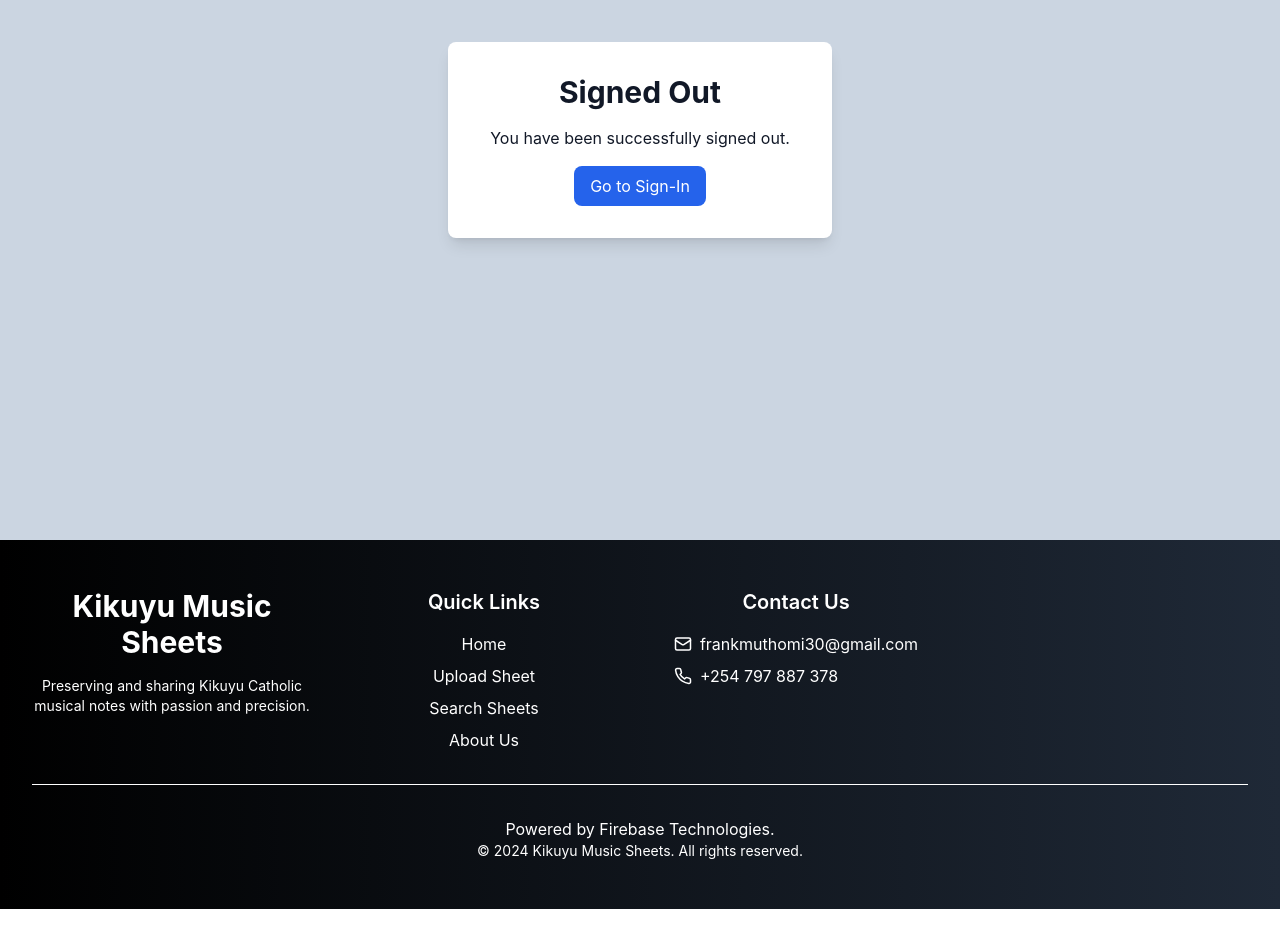
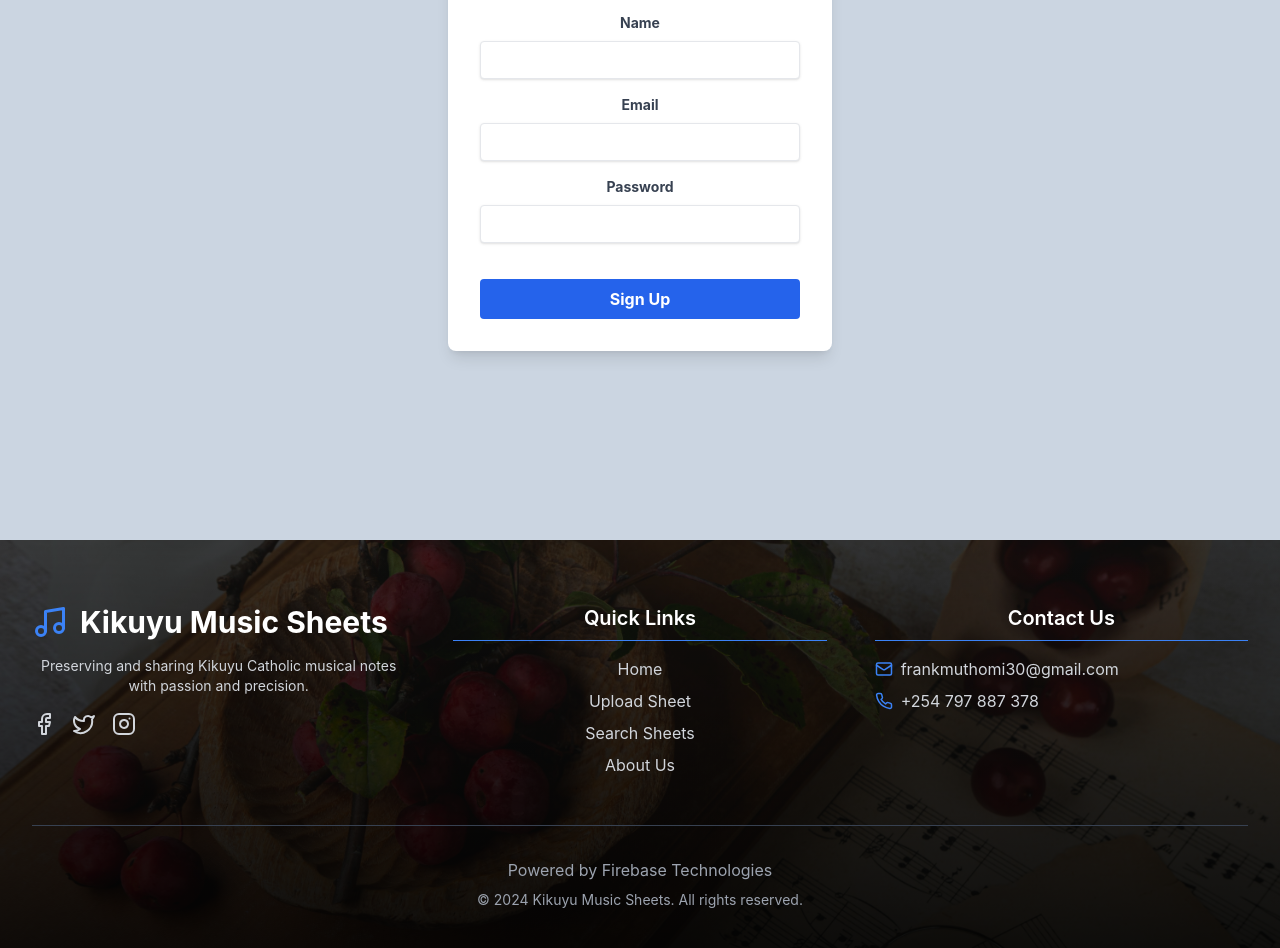
Before and after one commit to frankmuthomi30/music-score-website, a React (Create React App) app: page /signout in a window 1280 px wide. Shown: the part 260-1208 px from the top of the page. Before the commit the page ends 1169 px from the top, so only its background shows below. Built offline with nearby package versions, Linux system fonts and the light colour scheme; no server answers.

Commit message:
footer img ,creating new accstatic abcd...z

```diff
--- a/src/component/Footer.jsx
+++ b/src/component/Footer.jsx
@@ -1,15 +1,16 @@
 import React from 'react';
 import { Link } from 'react-router-dom';
-import { Facebook, Twitter, Instagram, Mail, Phone } from 'lucide-react';
+import { Facebook, Twitter, Instagram, Mail, Phone, Music } from 'lucide-react';
+import footerBackground from './images/foot.jpg';  // Import the local image
 
 const FooterLink = ({ to, children }) => (
-  <Link to={to} className="text-white hover:text-cyan-500 transition-colors duration-300">
+  <Link to={to} className="text-gray-300 hover:text-white transition-colors duration-300">
     {children}
   </Link>
 );
 
 const SocialLink = ({ href, icon: Icon }) => (
-  <a href={href} target="_blank" rel="noopener noreferrer" className="text-white hover:text-white transition-colors duration-300">
+  <a href={href} target="_blank" rel="noopener noreferrer" className="text-gray-300 hover:text-white transition-colors duration-300">
     <Icon size={24} />
   </a>
 );
@@ -18,42 +19,67 @@
   const currentYear = new Date().getFullYear();
 
   return (
-    <footer className="bg-gradient-to-r from-black to-gray-800 text-white py-12 mt-auto">
-      <div className="max-w-7xl mx-auto px-4 sm:px-6 lg:px-8">
-        <div className="grid grid-cols-1 md:grid-cols-4 gap-8">
+    <footer className="relative bg-black text-white py-16 mt-auto overflow-hidden">
+      {/* Background Image with Gradient Overlay */}
+      <div
+        className="absolute inset-0 z-0 bg-cover bg-center"
+        style={{
+          backgroundImage: `url(${footerBackground})`,
+          filter: "brightness(0.3)"
+        }}
+      ></div>
+
+      {/* Gradient Overlay */}
+      <div className="absolute inset-0 z-10 bg-gradient-to-t from-black via-black/50 to-transparent opacity-80"></div>
+
+      {/* Content */}
+      <div className="relative z-20 max-w-7xl mx-auto px-4 sm:px-6 lg:px-8">
+        <div className="grid grid-cols-1 md:grid-cols-3 gap-12">
+          {/* Logo and Description */}
           <div className="space-y-4">
-            <h2 className="text-3xl font-bold text-white">Kikuyu Music Sheets</h2>
-            <p className="text-sm text-white">Preserving and sharing Kikuyu Catholic musical notes with passion and precision.</p>
+            <div className="flex items-center space-x-3">
+              <Music size={36} className="text-blue-500" />
+              <h2 className="text-3xl font-bold text-white">Kikuyu Music Sheets</h2>
+            </div>
+            <p className="text-sm text-gray-300">Preserving and sharing Kikuyu Catholic musical notes with passion and precision.</p>
+            <div className="flex space-x-4 mt-4">
+              <SocialLink href="#" icon={Facebook} />
+              <SocialLink href="#" icon={Twitter} />
+              <SocialLink href="#" icon={Instagram} />
+            </div>
+          </div>
 
-          </div>
+          {/* Quick Links */}
           <div className="space-y-4">
-            <h3 className="text-xl font-semibold text-white">Quick Links</h3>
-            <ul className="space-y-2 ">
+            <h3 className="text-xl font-semibold text-white border-b border-blue-500 pb-2">Quick Links</h3>
+            <ul className="space-y-2">
               <li><FooterLink to="/">Home</FooterLink></li>
               <li><FooterLink to="/upload">Upload Sheet</FooterLink></li>
               <li><FooterLink to="/browse">Search Sheets</FooterLink></li>
               <li><FooterLink to="/about">About Us</FooterLink></li>
-
             </ul>
           </div>
-          <div className="flex flex-col items-center space-y-4">
-            <h3 className="text-xl font-semibold text-white">Contact Us</h3>
+
+          {/* Contact Information */}
+          <div className="space-y-4">
+            <h3 className="text-xl font-semibold text-white border-b border-blue-500 pb-2">Contact Us</h3>
             <ul className="space-y-2">
               <li className="flex items-center">
-                <Mail className="mr-2 text-white" size={18} />
-                <a href="mailto:frankmuthomi30@gmail.com" className="hover:underline text-white">frankmuthomi30@gmail.com</a>
+                <Mail className="mr-2 text-blue-500" size={18} />
+                <a href="mailto:frankmuthomi30@gmail.com" className="hover:underline text-gray-300">frankmuthomi30@gmail.com</a>
               </li>
               <li className="flex items-center">
-                <Phone className="mr-2 text-white" size={18} />
-                <a href="tel:+254797887378" className="hover:underline text-white">+254 797 887 378</a>
+                <Phone className="mr-2 text-blue-500" size={18} />
+                <a href="tel:+254797887378" className="hover:underline text-gray-300">+254 797 887 378</a>
               </li>
             </ul>
           </div>
+        </div>
 
-        </div>
-        <div className="mt-8 pt-8 border-t border-white text-center">
-          <p className="text-white">Powered by Firebase Technologies.</p>
-          <p className="text-sm text-white">&copy; {currentYear} Kikuyu Music Sheets. All rights reserved.</p>
+        {/* Footer Bottom */}
+        <div className="mt-12 pt-8 border-t border-gray-700 text-center">
+          <p className="text-gray-400">Powered by Firebase Technologies</p>
+          <p className="text-sm text-gray-400 mt-2">&copy; {currentYear} Kikuyu Music Sheets. All rights reserved.</p>
         </div>
       </div>
     </footer>
--- a/src/component/Profile.jsx
+++ b/src/component/Profile.jsx
@@ -1,5 +1,5 @@
 import React, { useState, useEffect } from 'react';
-import { getAuth, signOut } from 'firebase/auth';
+import { getAuth, signOut, onAuthStateChanged } from 'firebase/auth';
 import { getFirestore, collection, query, where, onSnapshot, doc, updateDoc, deleteDoc } from 'firebase/firestore';
 import { getStorage, ref, uploadBytes, getDownloadURL, deleteObject } from 'firebase/storage';
 import { useNavigate } from 'react-router-dom';
@@ -15,6 +15,7 @@
   const [loading, setLoading] = useState(true);
   const [deletingScoreId, setDeletingScoreId] = useState(null);
   const [signingOut, setSigningOut] = useState(false);
+
   const navigate = useNavigate();
 
   const auth = getAuth();
@@ -22,11 +23,17 @@
   const storage = getStorage();
 
   useEffect(() => {
-    if (auth.currentUser) {
-      fetchProfilePicture();
-      fetchScores();
-    }
-  }, [auth.currentUser]);
+    const unsubscribe = onAuthStateChanged(auth, (user) => {
+      if (user) {
+        fetchProfilePicture();
+        fetchScores();
+      } else {
+        navigate('/signin');
+      }
+    });
+
+    return () => unsubscribe();
+  }, [auth, navigate]);
 
   const fetchProfilePicture = async () => {
     const profilePicRef = ref(storage, `profilePictures/${auth.currentUser.uid}`);
@@ -103,22 +110,23 @@
     }
   };
 
+  const handleDeleteScore = (scoreId) => {
+    setDeletingScoreId(scoreId);
+  };
+
   const confirmDeleteScore = async () => {
     if (deletingScoreId) {
       try {
         const scoreDocRef = doc(firestore, 'scores', deletingScoreId);
         await deleteDoc(scoreDocRef);
         setNotification({ type: 'success', message: 'Score deleted successfully!' });
-        setDeletingScoreId(null);
       } catch (error) {
         setNotification({ type: 'error', message: 'Failed to delete score.' });
         console.error('Error deleting score:', error);
+      } finally {
+        setDeletingScoreId(null);
       }
     }
-  };
-
-  const handleDeleteScore = (scoreId) => {
-    setDeletingScoreId(scoreId);
   };
 
   const cancelDeleteScore = () => {
@@ -317,7 +325,7 @@
           </div>
         )}
       </div>
-    </div>
+      </div>
   );
 };
 
--- a/src/component/SignInPage.jsx
+++ b/src/component/SignInPage.jsx
@@ -1,8 +1,8 @@
 import React, { useState } from 'react';
-import { signInWithEmailAndPassword, signInWithPopup, GoogleAuthProvider } from 'firebase/auth';
-import { auth } from './firebase-config'; // Adjust import based on your setup
-import { useNavigate } from 'react-router-dom'; // Import useNavigate
-import { Circles } from 'react-loader-spinner'; // Import a loader spinner
+import { signInWithEmailAndPassword, signInWithPopup, GoogleAuthProvider, createUserWithEmailAndPassword } from 'firebase/auth';
+import { auth } from './firebase-config'; // Ensure this path is correct for your project structure
+import { useNavigate } from 'react-router-dom';
+import { Circles } from 'react-loader-spinner';
 
 const GoogleIcon = () => (
   <svg xmlns="http://www.w3.org/2000/svg" viewBox="0 0 48 48" width="20" height="20" className="mr-2">
@@ -17,18 +17,26 @@
   const [email, setEmail] = useState('');
   const [password, setPassword] = useState('');
   const [error, setError] = useState('');
-  const [loading, setLoading] = useState(false); // Loading state
-  const navigate = useNavigate(); // Initialize useNavigate
+  const [loading, setLoading] = useState(false);
+  const [isSignUp, setIsSignUp] = useState(false);
+  const navigate = useNavigate();
 
-  const handleSignIn = async (e) => {
+  const handleAuth = async (e) => {
     e.preventDefault();
-    setLoading(true); // Set loading to true
+    setLoading(true);
+    setError('');
     try {
-      await signInWithEmailAndPassword(auth, email, password);
-      navigate('/profile'); // Redirect to profile page
+      if (isSignUp) {
+        await createUserWithEmailAndPassword(auth, email, password);
+      } else {
+        await signInWithEmailAndPassword(auth, email, password);
+      }
+      navigate('/profile'); // Redirect to profile page upon successful authentication
     } catch (error) {
       console.log(error); // Log full error for debugging
-      if (error.code === 'auth/invalid-email') {
+      if (error.code === 'auth/email-already-in-use') {
+        setError('An account with this email already exists.');
+      } else if (error.code === 'auth/invalid-email') {
         setError('Invalid email address.');
       } else if (error.code === 'auth/user-not-found') {
         setError('No user found with this email.');
@@ -38,7 +46,7 @@
         setError('An error occurred. Please try again.');
       }
     } finally {
-      setLoading(false); // Set loading to false after completion
+      setLoading(false);
     }
   };
 
@@ -48,6 +56,7 @@
       await signInWithPopup(auth, provider);
       navigate('/profile'); // Redirect to profile page upon successful sign-in
     } catch (error) {
+      console.log(error); // Log full error for debugging
       setError('Failed to sign in with Google. Please try again.');
     }
   };
@@ -55,9 +64,9 @@
   return (
     <div className="flex items-center justify-center min-h-screen bg-gradient-to-b from-white to-slate-300">
       <div className="bg-white p-8 rounded-lg shadow-lg w-full max-w-sm">
-        <h2 className="text-3xl font-bold text-blue-800 mb-4">Sign In</h2>
+        <h2 className="text-3xl font-bold text-blue-800 mb-4">{isSignUp ? 'Create Account' : 'Sign In'}</h2>
         {error && <p className="text-red-600 mb-4">{error}</p>}
-        <form onSubmit={handleSignIn}>
+        <form onSubmit={handleAuth}>
           <div className="mb-4">
             <label className="block text-blue-700 mb-1">Email</label>
             <input
@@ -81,9 +90,9 @@
           <button
             type="submit"
             className="w-full bg-blue-600 text-white py-2 rounded-lg hover:bg-blue-700 transition duration-300"
-            disabled={loading} // Disable button while loading
+            disabled={loading}
           >
-            Sign In
+            {isSignUp ? 'Create Account' : 'Sign In'}
           </button>
         </form>
         <button
@@ -95,11 +104,16 @@
         </button>
         {loading && (
           <div className="flex justify-center mt-4">
-            <Circles color="#00BFFF" height={50} width={50} /> {/* Loader spinner */}
+            <Circles color="#00BFFF" height={50} width={50} />
           </div>
         )}
         <p className="mt-4 text-blue-600">
           <a href="/forgotpassword" className="hover:underline">Forgot your password?</a>
+        </p>
+        <p className="mt-2 text-blue-600">
+          <button onClick={() => setIsSignUp(!isSignUp)} className="hover:underline">
+            {isSignUp ? 'Already have an account? Sign In' : 'New user? Create an account'}
+          </button>
         </p>
       </div>
     </div>
--- a/src/component/SignOutPage.jsx
+++ b/src/component/SignOutPage.jsx
@@ -1,34 +1,98 @@
-import React from 'react';
-import { signOut } from 'firebase/auth';
-import { auth } from './firebase-config'; // Adjust import based on your setup
-import { useNavigate } from 'react-router-dom'; // Use useNavigate instead of useHistory
+import React, { useState, useEffect } from 'react';
+import { createUserWithEmailAndPassword, onAuthStateChanged, updateProfile } from 'firebase/auth';
+import { auth } from './firebase-config';
+import { useNavigate } from 'react-router-dom';
 
-const SignOutPage = () => {
-  const navigate = useNavigate(); // Use useNavigate hook
+const SignUpPage = () => {
+  const [email, setEmail] = useState('');
+  const [password, setPassword] = useState('');
+  const [name, setName] = useState('');
+  const [error, setError] = useState('');
+  const navigate = useNavigate();
 
-  const handleSignOut = async () => {
+  useEffect(() => {
+    const unsubscribe = onAuthStateChanged(auth, (user) => {
+      if (user) {
+        // User is signed in, update profile and navigate
+        updateProfile(user, { displayName: name })
+          .then(() => {
+            console.log('User profile updated successfully');
+            navigate('/home');
+          })
+          .catch((error) => {
+            console.error('Error updating user profile:', error);
+            setError('Failed to update user profile. Please try again.');
+          });
+      }
+    });
+
+    // Cleanup subscription on unmount
+    return () => unsubscribe();
+  }, [name, navigate]);
+
+  const handleSignUp = async (e) => {
+    e.preventDefault();
+    setError('');
     try {
-      await signOut(auth);
-      navigate('/SignInPage'); // Redirect to sign-in page after sign-out
+      await createUserWithEmailAndPassword(auth, email, password);
+      // The onAuthStateChanged listener will handle the rest
     } catch (error) {
-      console.error('Error signing out:', error.message);
+      console.error('Error registering user:', error);
+      setError(error.message);
     }
   };
 
   return (
     <div className="flex items-center justify-center min-h-screen bg-slate-300">
-      <div className="bg-white p-8 rounded-lg shadow-lg w-full max-w-sm text-center">
-        <h2 className="text-3xl font-bold text-gray-900 mb-4">Signed Out</h2>
-        <p className="mb-4 text-gray-900">You have been successfully signed out.</p>
-        <button
-          onClick={handleSignOut}
-          className="bg-blue-600 text-white py-2 px-4 rounded-lg hover:bg-blue-700 transition duration-300"
-        >
-          Go to Sign-In
-        </button>
+      <div className="bg-white p-8 rounded-lg shadow-lg w-full max-w-sm">
+        <h2 className="text-3xl font-bold text-gray-900 mb-4 text-center">Sign Up</h2>
+        {error && <p className="text-red-500 mb-4">{error}</p>}
+        <form onSubmit={handleSignUp}>
+          <div className="mb-4">
+            <label htmlFor="name" className="block text-gray-700 text-sm font-bold mb-2">Name</label>
+            <input
+              type="text"
+              id="name"
+              value={name}
+              onChange={(e) => setName(e.target.value)}
+              className="shadow appearance-none border rounded w-full py-2 px-3 text-gray-700 leading-tight focus:outline-none focus:shadow-outline"
+              required
+            />
+          </div>
+          <div className="mb-4">
+            <label htmlFor="email" className="block text-gray-700 text-sm font-bold mb-2">Email</label>
+            <input
+              type="email"
+              id="email"
+              value={email}
+              onChange={(e) => setEmail(e.target.value)}
+              className="shadow appearance-none border rounded w-full py-2 px-3 text-gray-700 leading-tight focus:outline-none focus:shadow-outline"
+              required
+            />
+          </div>
+          <div className="mb-6">
+            <label htmlFor="password" className="block text-gray-700 text-sm font-bold mb-2">Password</label>
+            <input
+              type="password"
+              id="password"
+              value={password}
+              onChange={(e) => setPassword(e.target.value)}
+              className="shadow appearance-none border rounded w-full py-2 px-3 text-gray-700 mb-3 leading-tight focus:outline-none focus:shadow-outline"
+              required
+            />
+          </div>
+          <div className="flex items-center justify-between">
+            <button
+              type="submit"
+              className="bg-blue-600 hover:bg-blue-700 text-white font-bold py-2 px-4 rounded focus:outline-none focus:shadow-outline w-full"
+            >
+              Sign Up
+            </button>
+          </div>
+        </form>
       </div>
     </div>
   );
 };
 
-export default SignOutPage;
+export default SignUpPage;
```
Also changed, not shown: src/component/MusicSheetsPage.jsx (+109 -18 lines), src/component/Home.jsx (line endings or trailing spaces), src/component/images/foot.jpg (added).
